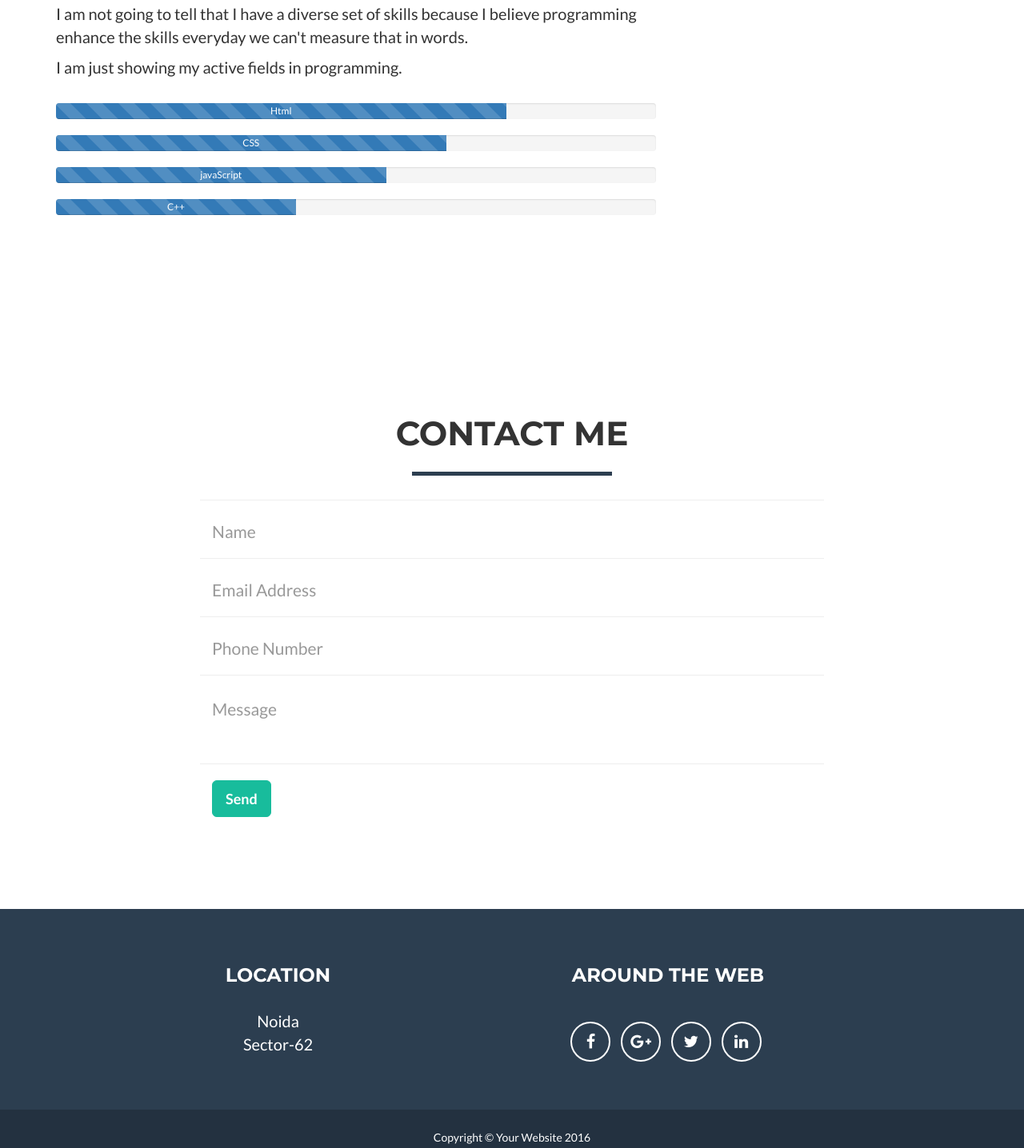
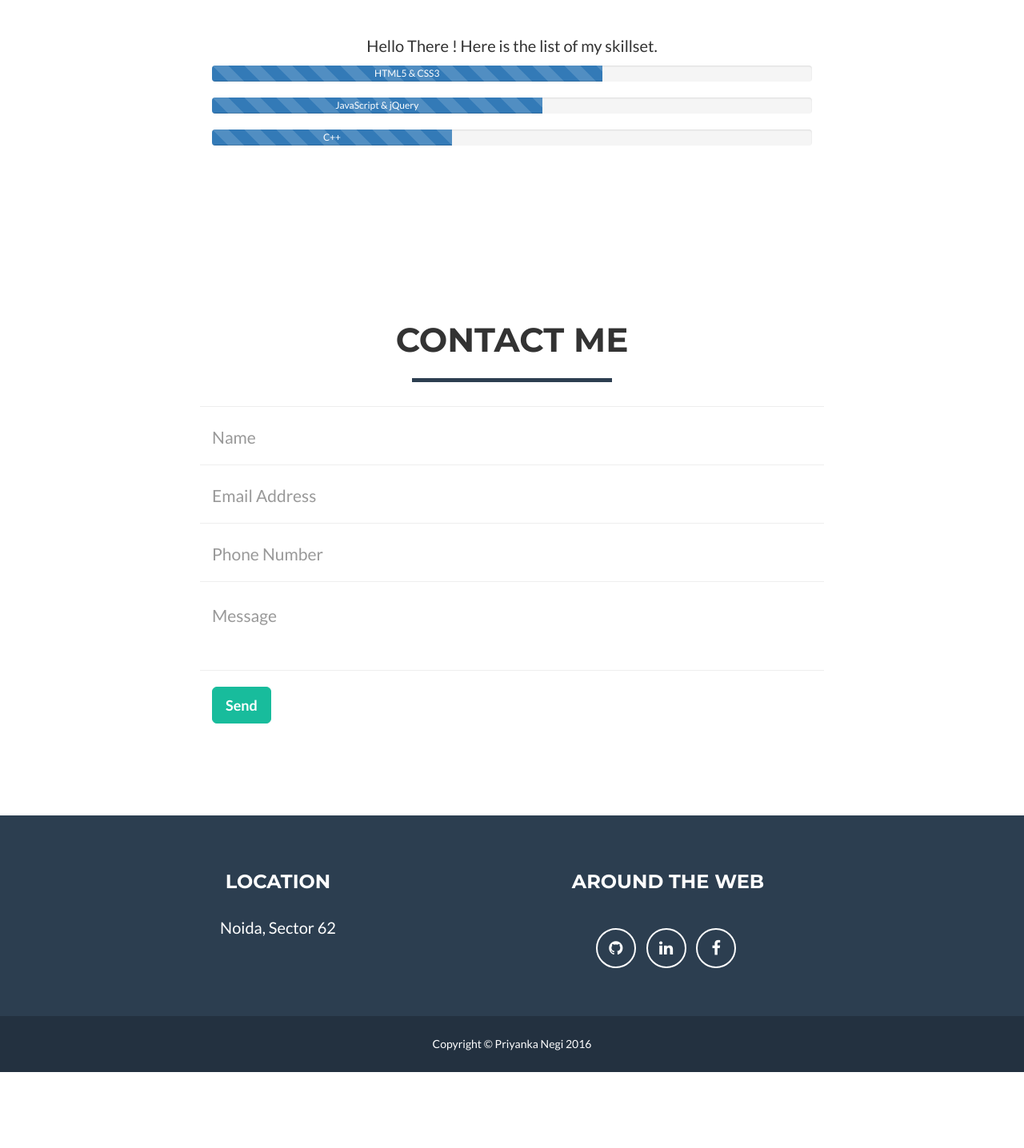
Before and after one commit to TheJSGirl/practice, a website: page index.html in a window 1280 px wide. Shown: the part 1483-2919 px from the top of the page at 80% size. After the commit the page ends 2824 px from the top, so only its background shows below. Drawn offline with nearby package versions, Linux system fonts and the light colour scheme.

Commit message:
minor changes

```diff
--- a/index.html
+++ b/index.html
@@ -17,10 +17,6 @@
     header hr.star-light:after {
         color: #fff;
         background-color: #2C3E50 ;
-    }
-
-    #skill
-    {
     }
 
     .img-responsive
@@ -178,48 +174,36 @@
                     <hr class="star-primary">
                 </div>
             </div>
-
-
+            <br><br>
             <div class="row">
-                <div class="col-lg-8 portfolio-item">
-                    <p>I am not going to tell that I have a diverse set of skills because I believe  programming enhance the skills everyday we can't measure that in words.</p>
-                    <p>
-                        I am just showing my active fields in programming.
-                    </p><br>
+                <div class="col-lg-8 col-lg-offset-2">
+                    <p class="text-center">
+                        Hello There ! Here is the list of my skillset.
+                    </p>
                     <div class="progress">
                         <div class="progress-bar progress-bar-striped active" role="progressbar"
-                        aria-valuenow="75" aria-valuemin="0" aria-valuemax="100" style="width: 75%">
-                        <span class="sr-only">75% Complete</span>
-                         Html
-                        </div>
-                    </div>
-
-                     <div class="progress">
-                        <div class="progress-bar progress-bar-striped active" role="progressbar"
                         aria-valuenow="65" aria-valuemin="0" aria-valuemax="100" style="width: 65%">
-                        <span class="sr-only">65% Complete</span>
-                         CSS
+                            <span class="sr-only">65% Complete</span>
+                            HTML5 &amp; CSS3
                        </div>
                      </div>
-
-                     <div class="progress">
+                    <div class="progress">
                         <div class="progress-bar progress-bar-striped active" role="progressbar"
                         aria-valuenow="55" aria-valuemin="0" aria-valuemax="100" style="width: 55%">
-                        <span class="sr-only">55% Complete</span>
-                         javaScript
+                            <span class="sr-only">55% Complete</span>
+                            JavaScript &amp; jQuery
                         </div>
                      </div>
                      <div class="progress">
                         <div class="progress-bar progress-bar-striped active" role="progressbar"
                         aria-valuenow="65" aria-valuemin="0" aria-valuemax="100" style="width: 40%">
-                        <span class="sr-only">65% Complete</span>
-                         C++
+                            <span class="sr-only">35% Complete</span>
+                            C++
                        </div>
                      </div>
-
-
-                    </div>
                 </div>
+            </div>
+        </div>
     </section>
 
 
@@ -285,25 +269,20 @@
                 <div class="row">
                     <div class="footer-col col-md-6">
                         <h3>Location</h3>
-                        <p>Noida
-                            <br>Sector-62</p>
+                        <p>Noida, Sector 62</p>
                     </div>
                     <div class="footer-col col-md-4">
                         <h3>Around the Web</h3>
                         <ul class="list-inline">
                             <li>
-                                <a href="prinegi.169" class="btn-social btn-outline"><i class="fa fa-fw fa-facebook" ></i></a>
+                                <a href="https://www.github.com/pnegi" class="btn-social btn-outline"><i class="fa fa-fw fa-github"></i></a>
                             </li>
                             <li>
-                                <a href="prinegi100@gmail.com" class="btn-social btn-outline"><i class="fa fa-fw fa-google-plus"></i></a>
+                                <a href="https://www." class="btn-social btn-outline"><i class="fa fa-fw fa-linkedin"></i></a>
                             </li>
                             <li>
-                                <a href="#" class="btn-social btn-outline"><i class="fa fa-fw fa-twitter"></i></a>
+                                <a href="https://www.fb.com/prinegi.169" class="btn-social btn-outline"><i class="fa fa-fw fa-facebook" ></i></a>
                             </li>
-                            <li>
-                                <a href="#" class="btn-social btn-outline"><i class="fa fa-fw fa-linkedin"></i></a>
-                            </li>
-
                         </ul>
                     </div>
 
@@ -314,7 +293,7 @@
             <div class="container">
                 <div class="row">
                     <div class="col-lg-12">
-                        Copyright &copy; Your Website 2016
+                        Copyright &copy; Priyanka Negi 2016
                     </div>
                 </div>
             </div>
```
